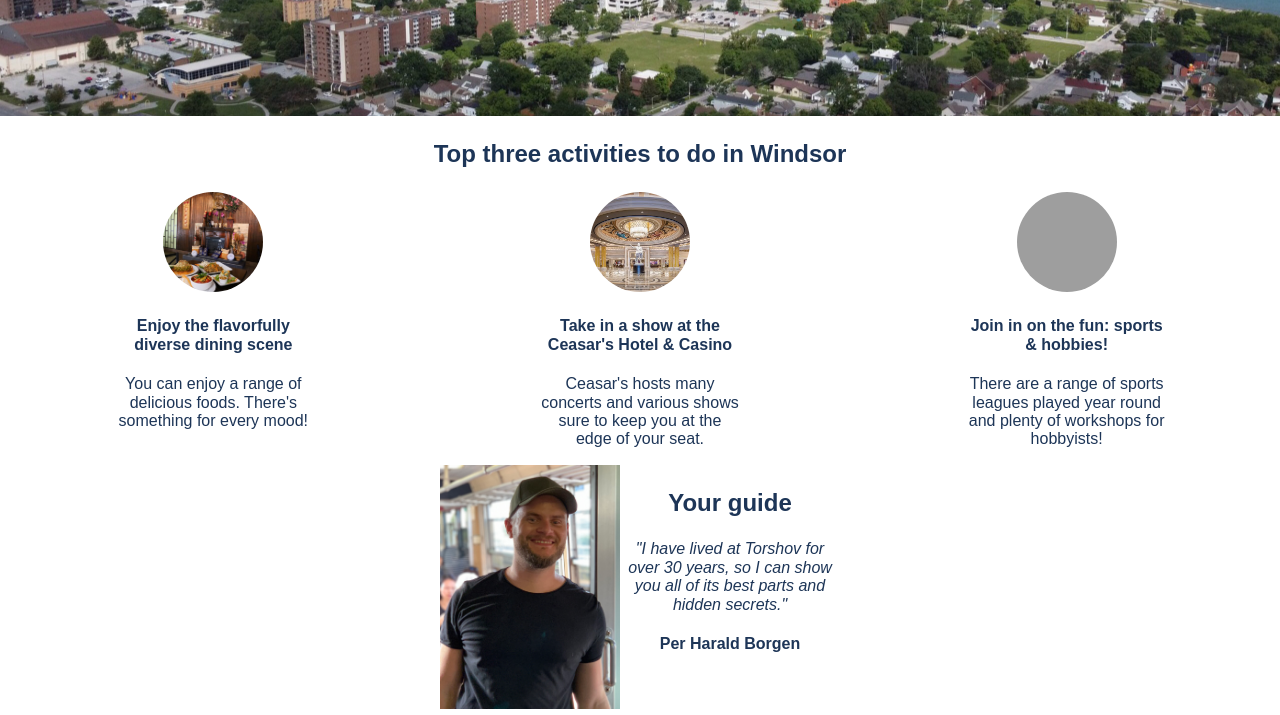
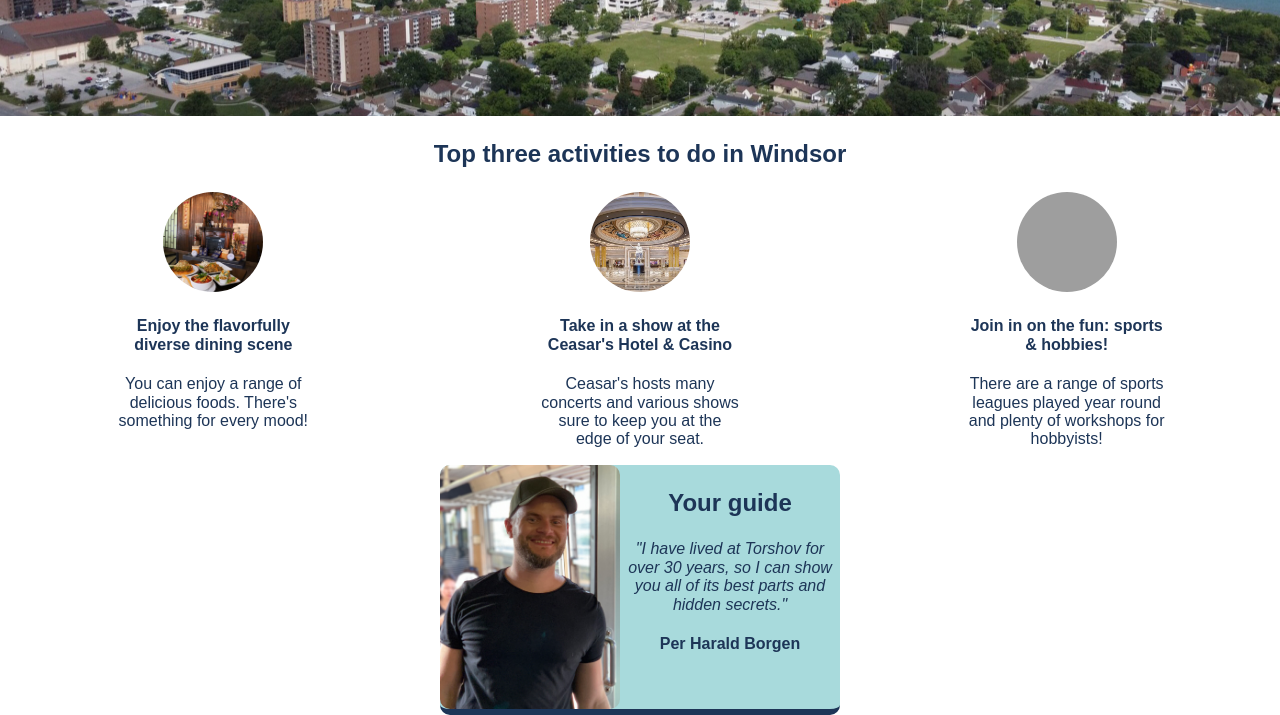
Before and after one commit to squeekiGiraf/hometown-homepage, a website built with Vite: page index.html in a window 1280 px wide. Shown: the part 234-949 px from the top of the page. Built offline with nearby package versions, Linux system fonts and the light colour scheme; grey boxes are pictures that could not be loaded.

Commit message:
card styling updates

```diff
--- a/styles.css
+++ b/styles.css
@@ -85,10 +85,14 @@ p {
     display: flex;
     justify-content: center;
     margin: 0px auto 0px;
+    border-radius: 10px;
+    background-color: #A8DADC;
+    border-bottom: 6px solid #1D3557;
 }
 
 #guide-img {
     width: 180px;
+    border-radius: 10px;
 }
 
 .italic {
```
